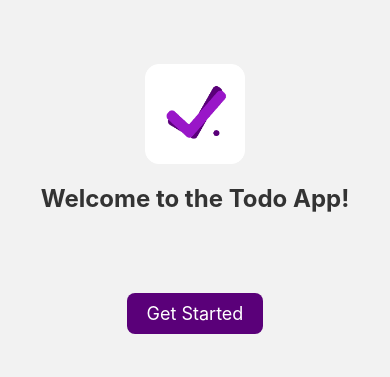
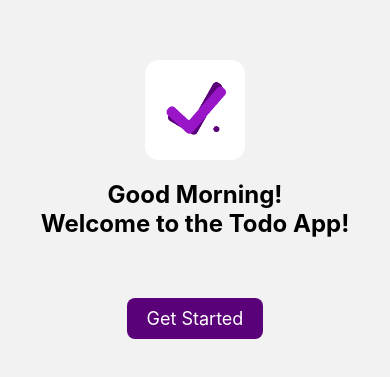
Before and after one commit to webtegy/todo-app-2024, a React Native app: screen /Welcome in a window 390 px wide. Shown: the part 223-600 px from the top of the page. Built offline with nearby package versions, Linux system fonts and the light colour scheme.

Commit message:
Final Update WelcomeScreen.js

```diff
--- a/components/WelcomeScreen.js
+++ b/components/WelcomeScreen.js
@@ -30,10 +30,27 @@ const styles = StyleSheet.create({
     color: '#fff',
     fontSize: 18,
   },
-
+  welcomeText: {
+    fontSize: 24,
+    fontWeight: 'bold',
+    marginBottom: 20,
+    textAlign: 'center',
+  },
 });
 
 export default function WelcomeScreen({ navigation }) {
+
+  const getGreeting = () => {
+  const hour = new Date().getHours();
+  if (hour < 12) {
+    return "Good Morning!\nWelcome to the Todo App!";
+  } else if (hour < 15) {
+    return "Good Afternoon!\nWelcome to the Todo App!";
+  } else {
+    return "Good Evening!\nWelcome to the Todo App!";
+  }
+};
+
   return (
     <View style={styles.container} accessible={true} accessibilityLabel="Welcome screen with logo, welcome text, and a start button">
 
@@ -44,9 +61,13 @@ export default function WelcomeScreen({ navigation }) {
         accessibilityLabel="Todo app logo"
       />
 
-      <Text style={styles.welcomeText} accessible={true} accessibilityLabel="Welcome to the Todo App">
-        Welcome to the Todo App!
-      </Text>
+      <Text
+        style={styles.welcomeText}
+        accessible={true}
+        accessibilityLabel={getGreeting()}>
+        {getGreeting()}
+</Text>
+
 
       <TouchableOpacity
         style={styles.button}
```
